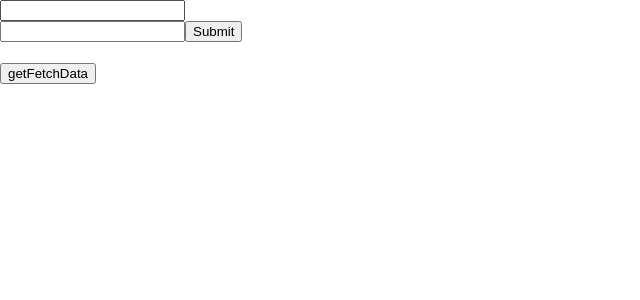
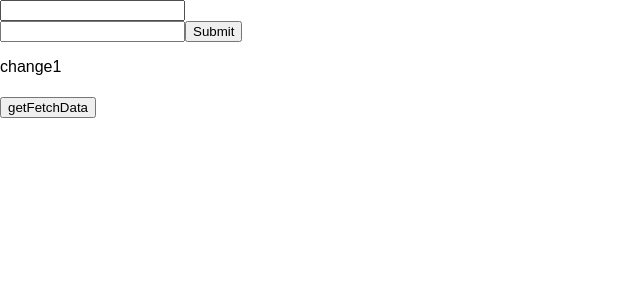
Before and after one commit to piggymichelle/testmy-app, a React (Create React App) app: page / in a window 1280 px wide. Shown: the top 300 px of the page, without its empty margins (0-640 px from the left). Built offline with nearby package versions, Linux system fonts and the light colour scheme.

Commit message:
have change 1

```diff
--- a/src/Myarea.js
+++ b/src/Myarea.js
@@ -2,6 +2,7 @@ import React, { Component } from 'react'
 const Myarea = props => {
     return(
         <div>
+            <p>change1</p>
             <h1>{props.nameList}</h1>
             <h1>{props.ageList}</h1>
         </div>);
```
